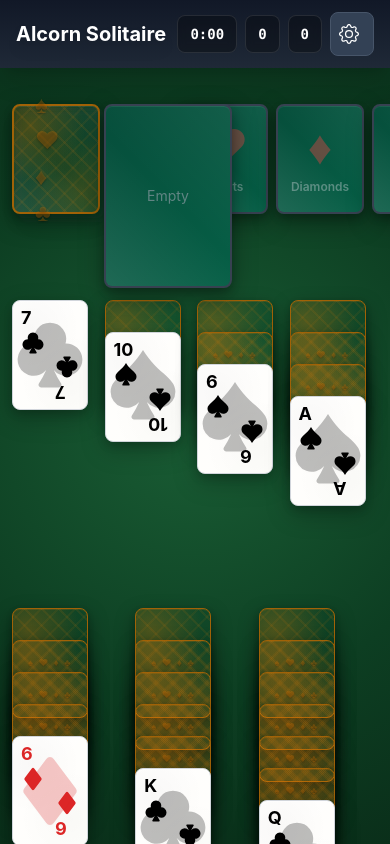
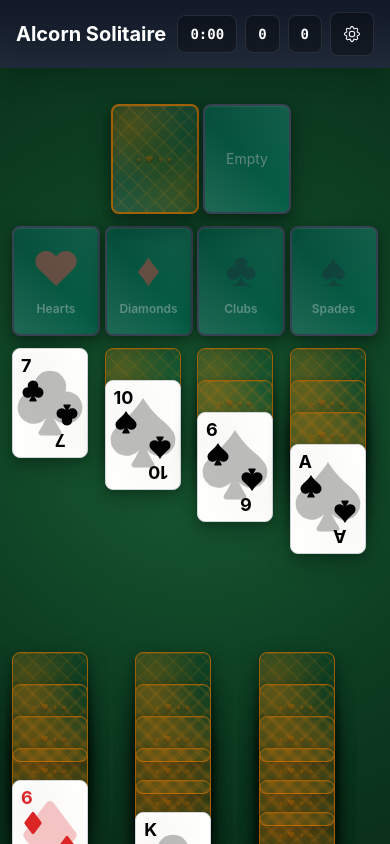
Before and after one commit to kalcorn/alcorn-solitaire, a Next.js app: page / in a window 390 px wide. Built offline with nearby package versions, Linux system fonts and the light colour scheme.

Commit message:
feat: UI refinements

```diff
--- a/src/components/GameBoard.tsx
+++ b/src/components/GameBoard.tsx
@@ -133,12 +133,26 @@ const GameBoard: React.FC = () => {
             <div className="card-playing-area flex flex-col gap-6 sm:gap-8 w-full h-full mt-6">
 
               {/* Placeholder content during hydration */}
-              <div className="flex flex-row items-start justify-between w-full" style={{ minHeight: '184px' }}>
+              {/* Desktop placeholder */}
+              <div className="hidden sm:flex flex-row items-start justify-between w-full" style={{ minHeight: '184px' }}>
                 <div className="flex flex-row items-center gap-4 sm:gap-6 flex-shrink-0">
                   <div className="stock-pile opacity-50"></div>
                   <div className="waste-pile opacity-50"></div>
                 </div>
                 <div className="flex flex-row items-center gap-2 sm:gap-3 flex-shrink-0">
+                  {[0, 1, 2, 3].map(i => (
+                    <div key={i} className="foundation-pile opacity-50"></div>
+                  ))}
+                </div>
+              </div>
+
+              {/* Mobile placeholder */}
+              <div className="sm:hidden space-y-3">
+                <div className="flex justify-center gap-4">
+                  <div className="stock-pile opacity-50"></div>
+                  <div className="waste-pile opacity-50"></div>
+                </div>
+                <div className="grid grid-cols-4 gap-1 w-full">
                   {[0, 1, 2, 3].map(i => (
                     <div key={i} className="foundation-pile opacity-50"></div>
                   ))}
@@ -155,7 +169,7 @@ const GameBoard: React.FC = () => {
               </div>
 
               {/* Mobile tableau placeholder */}
-              <div className="sm:hidden space-y-2">
+              <div className="sm:hidden space-y-1">
                 <div className="grid grid-cols-4 w-full gap-1">
                   {[0, 1, 2, 3].map(i => (
                     <div key={i}>
@@ -192,8 +206,8 @@ const GameBoard: React.FC = () => {
         <div className="w-full max-w-6xl mx-auto px-3 sm:px-4 md:px-6 lg:px-8 flex-1 overflow-hidden">
           <div className="card-playing-area flex flex-col gap-6 sm:gap-8 w-full h-full mt-6">
 
-            {/* Stock, Waste, and Foundations */}
-            <div className="flex flex-row items-start justify-between w-full" style={{ minHeight: '184px' }}>
+            {/* Stock, Waste, and Foundations - Desktop Layout */}
+            <div className="hidden sm:flex flex-row items-start justify-between w-full" style={{ minHeight: '184px' }}>
               <div className="flex flex-row items-center gap-4 sm:gap-6 flex-shrink-0">
                 <StockPile
                   cards={gameState.stockPile}
@@ -224,6 +238,74 @@ const GameBoard: React.FC = () => {
                 />
               </div>
               <div className="flex flex-row items-center gap-2 sm:gap-3 flex-shrink-0">
+                {[0, 1, 2, 3].map(i => (
+                  <div
+                    key={i}
+                    data-drop-zone
+                    data-pile-type="foundation"
+                    data-pile-index={i}
+                    className={isZoneHovered('foundation', i) ? 'drop-zone' : ''}
+                  >
+                    <FoundationPile
+                      index={i}
+                      cards={gameState.foundationPiles[i]}
+                      onCardClick={(cardId) => {
+                        const cardIndex = gameState.foundationPiles[i].findIndex(c => c.id === cardId);
+                        if (cardIndex !== -1) {
+                          handleCardClick(cardId, 'foundation', i, cardIndex);
+                        }
+                      }}
+                      onCardDragStart={(cardId, event) => {
+                        const cardIndex = gameState.foundationPiles[i].findIndex(c => c.id === cardId);
+                        if (cardIndex !== -1) {
+                          const movableCards = getMovableCards({ pileType: 'foundation', pileIndex: i, cardIndex });
+                          if (movableCards.length > 0) {
+                            startDrag(movableCards, { pileType: 'foundation', pileIndex: i, cardIndex }, event);
+                          }
+                        }
+                      }}
+                      isDropZone={isZoneHovered('foundation', i)}
+                    />
+                  </div>
+                ))}
+              </div>
+            </div>
+
+            {/* Mobile Layout - Stock and Waste on first row, Foundations on second row */}
+            <div className="sm:hidden space-y-3">
+              {/* First row - Stock and Waste */}
+              <div className="flex justify-center gap-4">
+                <StockPile
+                  cards={gameState.stockPile}
+                  onClick={handleStockFlip}
+                  cyclesRemaining={gameState.settings.deckCyclingLimit > 0 ?
+                    Math.max(0, gameState.settings.deckCyclingLimit - gameState.stockCycles) :
+                    undefined}
+                  canCycle={gameState.settings.deckCyclingLimit === 0 ||
+                    gameState.stockCycles < gameState.settings.deckCyclingLimit}
+                />
+                <WastePile
+                  cards={gameState.wastePile}
+                  onCardClick={(cardId) => {
+                    const cardIndex = gameState.wastePile.findIndex(c => c.id === cardId);
+                    if (cardIndex !== -1) {
+                      handleCardClick(cardId, 'waste', 0, cardIndex);
+                    }
+                  }}
+                  onCardDragStart={(cardId, event) => {
+                    const cardIndex = gameState.wastePile.findIndex(c => c.id === cardId);
+                    if (cardIndex !== -1) {
+                      const movableCards = getMovableCards({ pileType: 'waste', pileIndex: 0, cardIndex });
+                      if (movableCards.length > 0) {
+                        startDrag(movableCards, { pileType: 'waste', pileIndex: 0, cardIndex }, event);
+                      }
+                    }
+                  }}
+                />
+              </div>
+
+              {/* Second row - Foundation piles */}
+              <div className="grid grid-cols-4 gap-1 w-full">
                 {[0, 1, 2, 3].map(i => (
                   <div
                     key={i}
@@ -292,7 +374,7 @@ const GameBoard: React.FC = () => {
             </div>
 
             {/* Mobile-only layout for tableau piles */}
-            <div className="sm:hidden space-y-2">
+            <div className="sm:hidden space-y-1">
               {/* First row - 4 piles */}
               <div className="grid grid-cols-4 w-full gap-1">
                 {gameState.tableauPiles.slice(0, 4).map((pile, i) => (
--- a/src/components/SettingsPanel.tsx
+++ b/src/components/SettingsPanel.tsx
@@ -47,10 +47,12 @@ const SettingsPanel: React.FC<SettingsPanelProps> = ({
       {/* Settings Button */}
       <button
         onClick={() => setIsOpen(true)}
-        className="p-2 rounded-lg bg-slate-700 text-white hover:bg-slate-600 border border-slate-600 hover:border-slate-500 transition-all"
+        className="text-xs sm:text-sm font-mono font-bold text-white bg-black bg-opacity-30 rounded-lg px-3 py-2 border border-white border-opacity-10 backdrop-blur-sm hover:bg-opacity-40 transition-all"
         title="Game Settings"
       >
-        <BsGear className="w-5 h-5" />
+        <div className="flex items-center justify-center min-h-[20px]">
+          <BsGear className="w-4 h-4 sm:w-5 sm:h-5" />
+        </div>
       </button>
 
       {/* Settings Modal */}
@@ -79,10 +81,10 @@ const SettingsPanel: React.FC<SettingsPanelProps> = ({
                   <select
                     value={settings.deckCyclingLimit}
                     onChange={(e) => handleSettingChange('deckCyclingLimit', parseInt(e.target.value))}
-                    className="w-full p-2 pr-10 border border-gray-300 rounded-lg focus:ring-2 focus:ring-emerald-500 focus:border-emerald-500 appearance-none bg-white cursor-pointer"
+                    className="w-full p-2 pr-10 border border-gray-300 rounded-lg focus:ring-2 focus:ring-emerald-500 focus:border-emerald-500 appearance-none bg-white cursor-pointer text-gray-900"
                   >
                     {cyclingOptions.map(option => (
-                      <option key={option.value} value={option.value}>
+                      <option key={option.value} value={option.value} className="text-gray-900">
                         {option.label}
                       </option>
                     ))}
@@ -103,10 +105,10 @@ const SettingsPanel: React.FC<SettingsPanelProps> = ({
                   <select
                     value={settings.drawCount}
                     onChange={(e) => handleSettingChange('drawCount', parseInt(e.target.value))}
-                    className="w-full p-2 pr-10 border border-gray-300 rounded-lg focus:ring-2 focus:ring-emerald-500 focus:border-emerald-500 appearance-none bg-white cursor-pointer"
+                    className="w-full p-2 pr-10 border border-gray-300 rounded-lg focus:ring-2 focus:ring-emerald-500 focus:border-emerald-500 appearance-none bg-white cursor-pointer text-gray-900"
                   >
                     {drawCountOptions.map(option => (
-                      <option key={option.value} value={option.value}>
+                      <option key={option.value} value={option.value} className="text-gray-900">
                         {option.label}
                       </option>
                     ))}
--- a/src/components/WastePile.tsx
+++ b/src/components/WastePile.tsx
@@ -46,8 +46,8 @@ const WastePile: React.FC<WastePileProps> = ({ cards, onCardClick, onCardDragSta
         </>
       ) : (
         <div
-          className={`waste-pile ${cards.length === 0 ? 'empty' : ''} flex items-center justify-center`}
-          style={{ position: 'absolute', top: 0, left: 0, width: '128px', height: '184px' }}
+          className={`waste-pile ${cards.length === 0 ? 'empty' : ''} flex items-center justify-center waste-pile-responsive`}
+          style={{ position: 'absolute', top: 0, left: 0 }}
         >
           <div className="text-gray-400 text-sm opacity-60">Empty</div>
         </div>
--- a/src/styles/globals.css
+++ b/src/styles/globals.css
@@ -443,8 +443,13 @@ main.pt-32 {
 
   /* Fix face-down card overflow on mobile */
   .card.face-down::after {
-    font-size: 0.8rem;
-    letter-spacing: 0.2rem;
+    font-size: 0.7rem;
+    letter-spacing: 0.15rem;
+  }
+
+  .stock-pile.face-down::after {
+    font-size: 0.7rem;
+    letter-spacing: 0.15rem;
   }
 
   /* Improve button sizes for mobile */
@@ -488,8 +493,13 @@ main.pt-32 {
 
   /* Further adjust face-down cards for very small screens */
   .card.face-down::after {
-    font-size: 0.6rem;
-    letter-spacing: 0.1rem;
+    font-size: 0.5rem;
+    letter-spacing: 0.08rem;
+  }
+
+  .stock-pile.face-down::after {
+    font-size: 0.5rem;
+    letter-spacing: 0.08rem;
   }
 }
 
```
